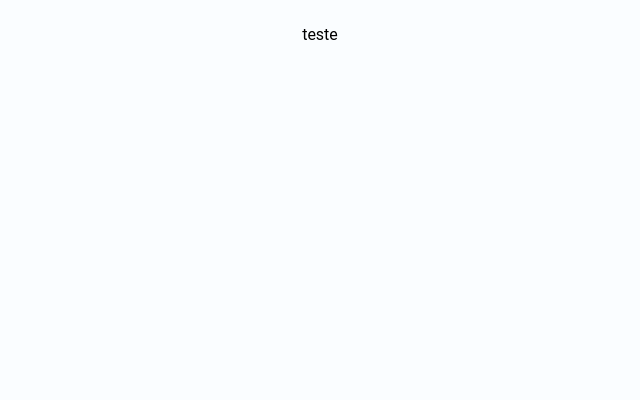
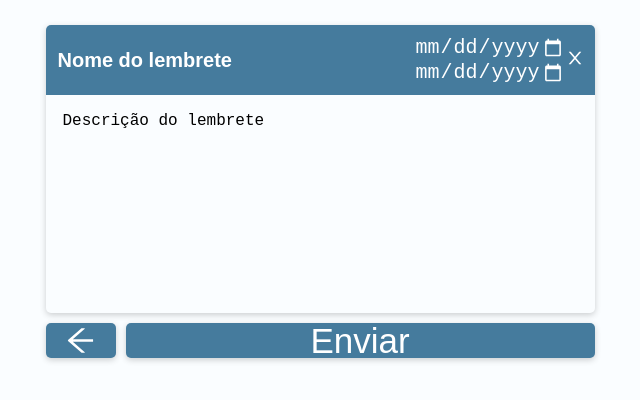
Before and after one commit to rene-0/toDo, a React (Vite) app: page /create in a window 1280 px wide. Shown: the top 400 px of the page, without its empty margins (320-960 px from the left). Built offline with nearby package versions, Linux system fonts and the light colour scheme.

Commit message:
feat: add create reminder form

```diff
--- a/src/Router.tsx
+++ b/src/Router.tsx
@@ -1,5 +1,6 @@
 import { BrowserRouter, Route, Routes } from 'react-router-dom'
 import Main from './layout/main/App'
+import { CreateReminder } from './pages/create-reminder/create-reminder'
 import { Reminders } from './pages/reminders/reminders'
 
 function Router() {
@@ -8,7 +9,7 @@ function Router() {
       <Routes>
         <Route path="/" element={<Main />}>
           <Route path="/" element={<Reminders />} />
-          <Route path="/create" element={<>teste</>} />
+          <Route path="/create" element={<CreateReminder />} />
         </Route>
       </Routes>
     </BrowserRouter>
--- /dev/null
+++ b/src/data/interfaces/create-reminder-interface.ts
@@ -0,0 +1,11 @@
+import { Reminders } from '../model/reminder-model'
+
+export interface CreateReminder {
+  create (params: CreateReminder.Params): Promise<CreateReminder.Model>
+}
+
+export namespace CreateReminder {
+  export type Params = Reminders
+
+  export type Model = Reminders
+}
--- a/src/data/model/reminder-model.ts
+++ b/src/data/model/reminder-model.ts
@@ -3,5 +3,6 @@ export type Reminders = {
   description: string,
   complete: boolean,
   startDate: string,
-  endDate: string
+  endDate: string,
+  reminderCategoryId: string
 }
--- /dev/null
+++ b/src/data/usecases/remote-create-reminder.ts
@@ -0,0 +1,15 @@
+import { AxiosHelper } from '../../helpers/axios/axios-helper'
+import { CreateReminder } from '../interfaces/create-reminder-interface'
+
+export class RemoteCreateReminders implements CreateReminder {
+  async create (params: CreateReminder.Params): Promise<CreateReminder.Model> {
+    const axiosHelper = new AxiosHelper()
+    const reminders = await axiosHelper.request<CreateReminder.Model>({
+      url: 'http://localhost:5050/api/reminder/create',
+      method: 'POST',
+      data: params
+    })
+
+    return reminders.data
+  }
+}
--- /dev/null
+++ b/src/pages/create-reminder/components/form-warning/form-warning.css
@@ -0,0 +1,23 @@
+.form-warning {
+  margin-top: 15px;
+  display: flex;
+  min-height: 40px;
+  border-radius: 5px;
+  border: 0.5px solid #00000022;
+}
+
+.form-warning .warning-header {
+  display: flex;
+  align-items: center;
+  justify-content: center;
+  width: 50px;
+  background-color: #457b9d;
+  color: white;
+  font-size: 28px;
+  border-radius: 5px 0px 0px 5px;
+}
+
+.form-warning .warning-description {
+  padding: 5px;
+  width: 100%;
+}
--- /dev/null
+++ b/src/pages/create-reminder/components/form-warning/form-warning.tsx
@@ -0,0 +1,19 @@
+import { AiOutlineCheckCircle, AiOutlineCloseCircle } from 'react-icons/ai'
+import './form-warning.css'
+
+type Props = {
+  description: string
+  valid: boolean
+}
+
+export function FormWarning ({ valid, description }: Props): JSX.Element {
+  return (
+    <div className="form-warning app-default-box-shadow">
+      <div className="warning-header">
+        {valid && <AiOutlineCheckCircle />}
+        {!valid && <AiOutlineCloseCircle />}
+      </div>
+      <div className="warning-description">{description}</div>
+    </div>
+  )
+}
--- /dev/null
+++ b/src/pages/create-reminder/create-reminder.css
@@ -0,0 +1,107 @@
+.create-reminder .reminder .reminder-header {
+  grid-template-areas:
+  "header-name header-start-date header-start-date header-complete"
+  "header-name header-end-date header-end-date header-complete";
+}
+
+.reminder-name-input.reminder-header-name {
+  border: none;
+  background-color: transparent;
+  color: white;
+  font-size: 20px;
+}
+
+.reminder-name-input.reminder-header-name::placeholder {
+  color: white;
+}
+
+.reminder-name-input.reminder-header-name:focus {
+  outline: none;
+}
+
+.reminder-date-input.reminder-header-date {
+  border: none;
+  font-size: 20px;
+  color: white;
+  background-color: transparent;
+}
+
+.reminder-complete-input {
+  display: flex;
+  align-items: center;
+  grid-area: header-complete;
+  height: 100%;
+  width: 20px;
+  overflow: hidden;
+}
+
+.reminder-complete-input .reminder-complete-icon {
+  cursor: pointer;
+}
+
+.reminder-complete-input .reminder-complete-check-box {
+  display: none;
+}
+
+.reminder .reminder-header .reminder-header-date.start {
+  grid-area: header-start-date;
+}
+
+.reminder .reminder-header .reminder-header-date.end {
+  grid-area: header-end-date;
+}
+
+.reminder-date-input.reminder-header-date:focus {
+  outline: none;
+}
+
+.reminder-date-input.reminder-header-date::-webkit-calendar-picker-indicator {
+  /* color: white; */
+  filter: invert(1);
+}
+
+.reminder-content-input {
+  border: none;
+  width: 100%;
+  background-color: transparent;
+  font-size: 16px;
+  resize: none;
+}
+
+.reminder-content-input::-webkit-scrollbar {
+  width: 5px;
+}
+
+.reminder-content-input::-webkit-scrollbar-track {
+  background: #f1f1f1;
+}
+
+.reminder-content-input::-webkit-scrollbar-thumb {
+  background: #888;
+}
+
+.reminder-content-input::-webkit-scrollbar-thumb:hover {
+  background: #555;
+}
+
+.reminder-content-input:focus {
+  outline: none;
+}
+
+.reminder-content-input::placeholder {
+  color: black;
+}
+
+.create-reminder-buttons {
+  display: flex;
+  justify-content: space-between;
+  width: 100%;
+}
+
+.create-reminder-buttons .go-back {
+  width: 70px;
+}
+
+.create-reminder-buttons .submit {
+  width: calc(100% - 80px);
+}
--- /dev/null
+++ b/src/pages/create-reminder/create-reminder.tsx
@@ -0,0 +1,105 @@
+import { ChangeEvent, useEffect, useState } from 'react'
+import { AiOutlineArrowLeft, AiOutlineCheck, AiOutlineClose } from 'react-icons/ai'
+import { Link } from 'react-router-dom'
+import { Fade } from '../../components/transitions/fade/fade'
+import { Reminders } from '../../data/model/reminder-model'
+import { RemoteCreateReminders } from '../../data/usecases/remote-create-reminder'
+import { FormWarning } from './components/form-warning/form-warning'
+import './create-reminder.css'
+
+const emptyReminder = { name: '', description: '', complete: false, endDate: '', startDate: '', reminderCategoryId: '' }
+
+export function CreateReminder () {
+  const [reminder, setReminder] = useState<Reminders>(emptyReminder)
+  const [showWarning, setShowWarning] = useState(false)
+  const [isSuccess, setIsSuccess] = useState(false)
+
+  const defaultOnChangeHandler = (event: ChangeEvent<HTMLInputElement | HTMLTextAreaElement>, attribute: string): void => {
+    setReminder({ ...reminder, [attribute]: event.currentTarget.value })
+  }
+
+  const createReminder = async (): Promise<void> => {
+    const remoteCreateReminder = new RemoteCreateReminders()
+    const createdReminder = await remoteCreateReminder.create({ ...reminder, reminderCategoryId: '0' })
+
+    if (createdReminder) {
+      setIsSuccess(true)
+      setShowWarning(true)
+      setReminder(emptyReminder)
+    } else {
+      setIsSuccess(false)
+      setShowWarning(true)
+    }
+  }
+
+  const toggleComplete = (): void => {
+    setReminder({...reminder, complete: !reminder.complete})
+  }
+
+  useEffect(() => {
+    if (showWarning) {
+      setTimeout(() => {
+        setShowWarning(false)
+      }, 3000)
+    }
+  }, [showWarning])
+
+  return (
+    <div className='create-reminder'>
+      <div className='reminder app-default-box-shadow'>
+        <div className="reminder-header">
+          <input
+            type="text"
+            placeholder='Nome do lembrete'
+            className="reminder-name-input reminder-header-name"
+            value={reminder?.name}
+            onChange={(event: ChangeEvent<HTMLInputElement>) => defaultOnChangeHandler(event, 'name')}
+          />
+          <input
+            type="date"
+            className='reminder-date-input reminder-header-date start'
+            value={reminder?.startDate}
+            onChange={(event: ChangeEvent<HTMLInputElement>) => defaultOnChangeHandler(event, 'startDate')}
+          />
+          <input
+            type="date"
+            className='reminder-date-input reminder-header-date end'
+            value={reminder?.endDate}
+            onChange={(event: ChangeEvent<HTMLInputElement>) => defaultOnChangeHandler(event, 'endDate')}
+          />
+          <div className='reminder-complete-input'>
+            <Fade isVisible={reminder.complete}>
+              <AiOutlineCheck className='reminder-complete-icon' onClick={toggleComplete} />
+            </Fade>
+            <Fade isVisible={!reminder.complete}>
+              <AiOutlineClose className='reminder-complete-icon' onClick={toggleComplete} />
+            </Fade>
+            <input className='reminder-complete-check-box' type="checkbox" />
+          </div>
+        </div>
+        <div className="reminder-content">
+          <textarea
+            name="reminder-content"
+            className='reminder-content-input'
+            placeholder='Descrição do lembrete'
+            cols={50}
+            rows={10}
+            value={reminder?.description}
+            onChange={(event: ChangeEvent<HTMLTextAreaElement>) => defaultOnChangeHandler(event, 'description')}
+          />
+        </div>
+      </div>
+      <div className='create-reminder-buttons'>
+          <Link to='../'>
+            <button className="go-back app-default-button app-default-box-shadow"><AiOutlineArrowLeft /></button>
+          </Link>
+          <button onClick={createReminder} className="submit app-default-button app-default-box-shadow">Enviar</button>
+      </div>
+      <div className='form-response'>
+        <Fade isVisible={showWarning}>
+          <FormWarning valid={isSuccess} description={isSuccess ? 'Lembrete criado com sucesso' : 'Falha ao criar lembrete, verifique o formulário'} />
+        </Fade>
+      </div>
+    </div>
+  )
+}
--- a/src/pages/reminders/reminders.tsx
+++ b/src/pages/reminders/reminders.tsx
@@ -1,5 +1,6 @@
 import React, { ChangeEvent, useEffect, useMemo, useState } from 'react'
 import { AiOutlinePlus, AiOutlineSearch } from 'react-icons/ai'
+import { Link } from 'react-router-dom'
 import { Reminder } from '../../components/reminder/reminder'
 import { SearchReminders } from '../../data/interfaces/search-reminders-interface'
 import { RemoteSearchReminders } from '../../data/usecases/remote-search-reminders'
@@ -47,9 +48,11 @@ export function Reminders (): JSX.Element {
   return (
     <div className='reminders'>
       <header className="app-header">
+        <Link to='./create'>
         <button className='app-default-button app-default-box-shadow'>
           <AiOutlinePlus />
         </button>
+        </Link>
         <div className='search-container'>
           <div className='search-input-container app-default-box-shadow'>
             <input
```
